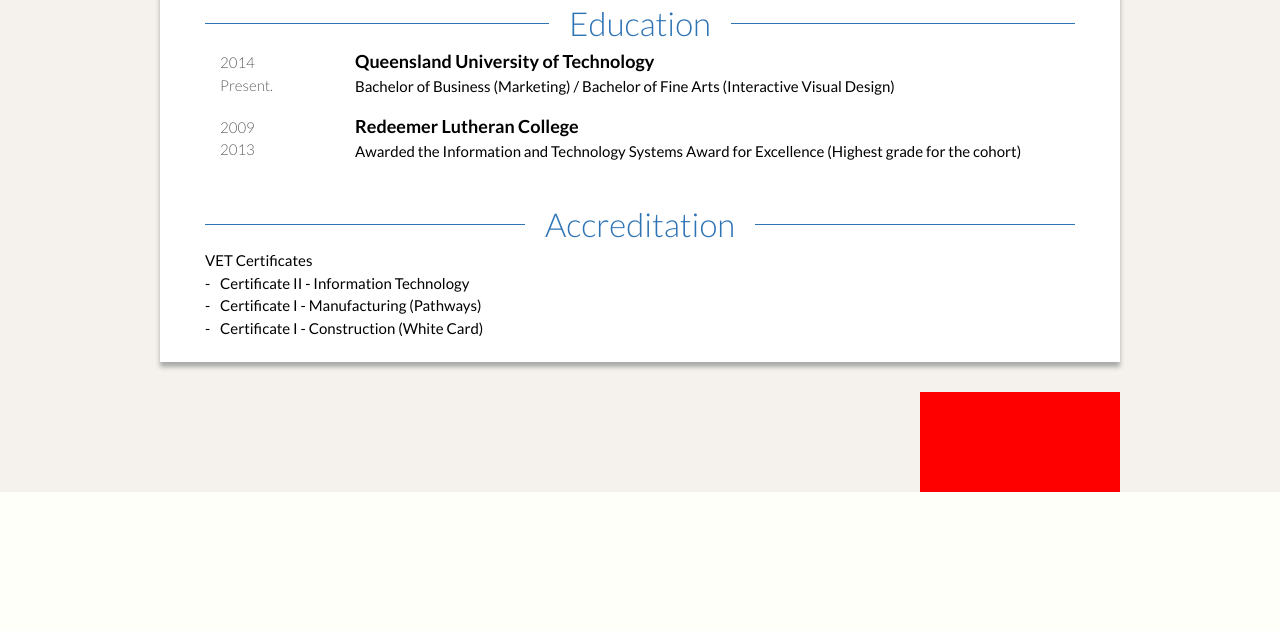
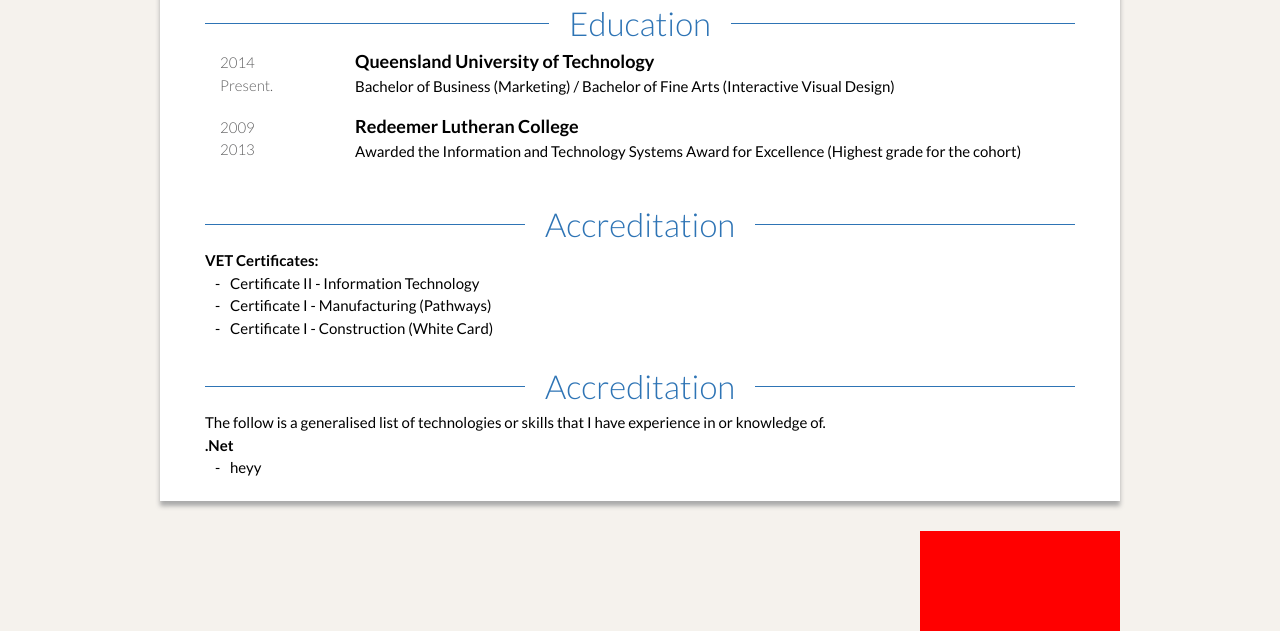
Before and after one commit to mitchello77/portfolio-items, a PHP site: page / in a window 1280 px wide. Shown: the part 1307-1938 px from the top of the page. Before the commit the page ends 1799 px from the top, so only its background shows below. Run offline with PHP 8.4, Linux system fonts and the light colour scheme.

Commit message:
additions

```diff
--- a/resume/css/main.css
+++ b/resume/css/main.css
@@ -89,7 +89,7 @@ h2:before {
 }
 
 h3 {
-  font-weight: 500;
+  font-weight: 600;
   font-size: 1em;
 
 }
@@ -132,18 +132,8 @@ section {
   font-size: 1.8rem;
 }
 
-#export {
-  max-width: 960px;
-  width: 90%;
-  margin: 0 auto;
-  margin-top: 2em;
-}
-
-#export div {
-  width: 200px;
-  height: 100px;
-  background-color: red;
-  float: right;
+#list ul,#list ol {
+  margin-left: 1rem;
 }
 
 .clearfix:after {
@@ -163,3 +153,17 @@ ul.dash > li:before {
     width: 1em;
     margin-left: -1em;
 }
+
+#export {
+  max-width: 960px;
+  width: 90%;
+  margin: 0 auto;
+  margin-top: 2em;
+}
+
+#export div {
+  width: 200px;
+  height: 100px;
+  background-color: red;
+  float: right;
+}
--- a/resume/index.html
+++ b/resume/index.html
@@ -96,15 +96,24 @@
           <h2><span>Accreditation</span></h2>
           <div class="container">
             <div class="col">
-              <h3>VET Certificates</h3>
+              <h3>VET Certificates:</h3>
               <ul class="dash">
                 <li>­Certificate II - Information Technology</li>
                 <li>­Certificate I - Manufacturing (Pathways)</li>
                 <li>­Certificate I - Construction (White Card)</li>
               </ul>
             </div>
+          </div>
+        </section>
+        <section id="list">
+          <h2><span>Accreditation</span></h2>
+          <p>The follow is a generalised list of technologies or skills that I have experience in or knowledge of.</p>
+          <div class="container">
             <div class="col">
-
+              <h3>.Net</h3>
+              <ul class="dash">
+                <li>heyy</li>
+              </ul>
             </div>
           </div>
         </section>
```
